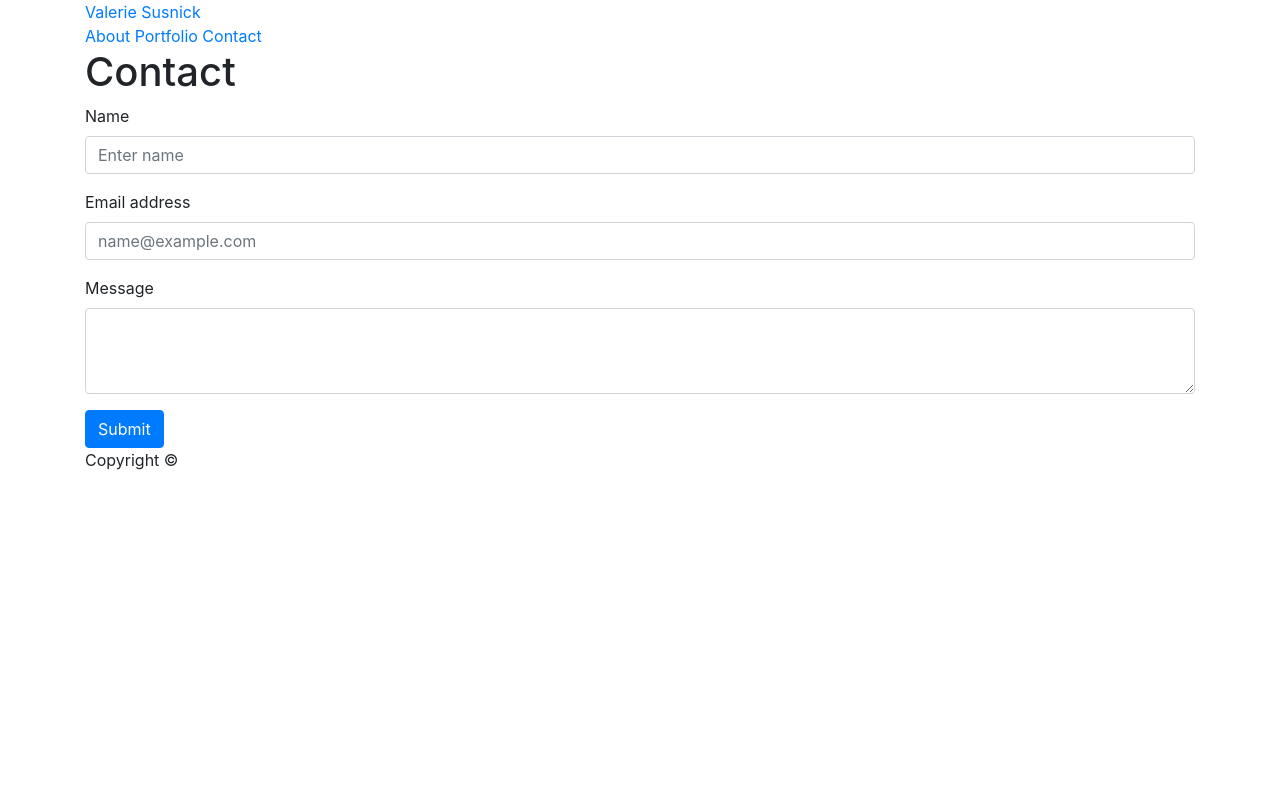
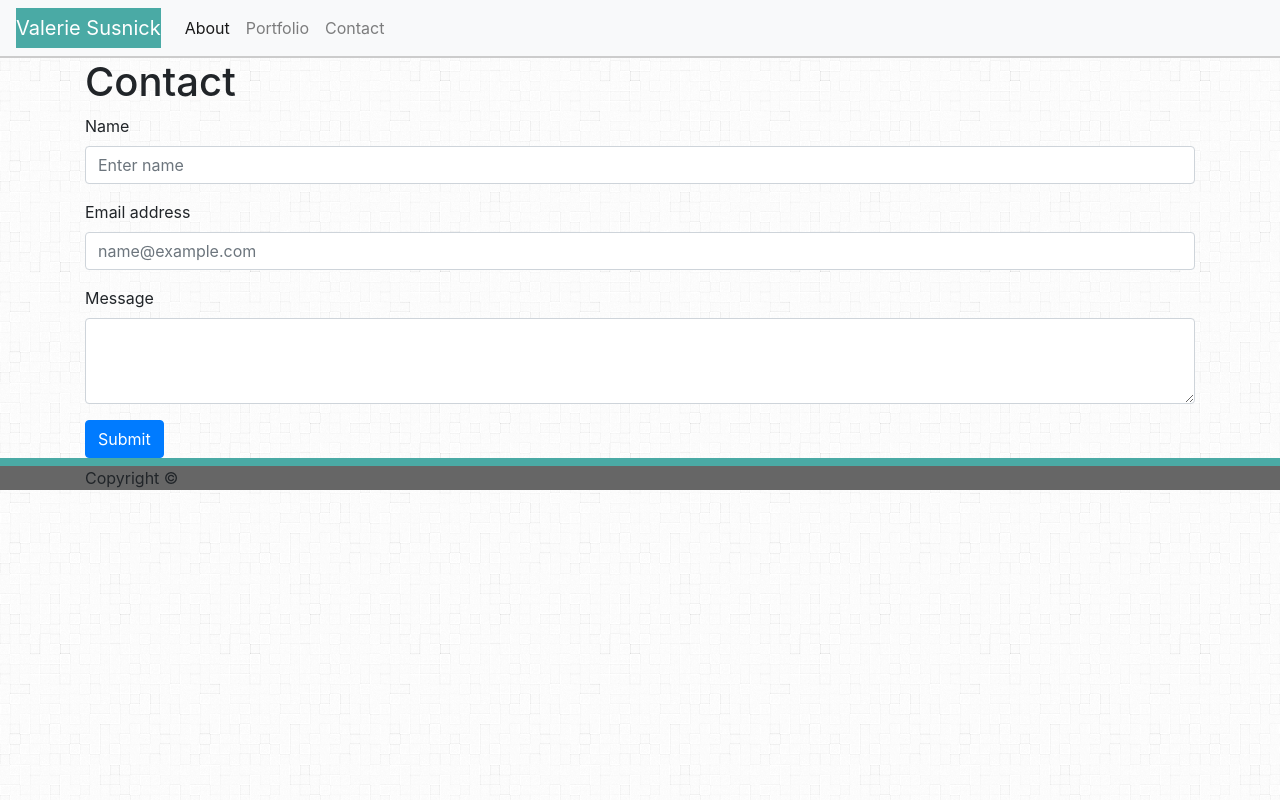
Before and after one commit to vs0018/Bootstrap-Portfolio, a plain HTML site: page contact.html in a window 1280 px wide. Drawn offline with nearby package versions, Linux system fonts and the light colour scheme.

Commit message:
add Bootstrap nav bar styling across pages

```diff
--- a/assets/css/style.css
+++ b/assets/css/style.css
@@ -6,8 +6,15 @@ body {
     box-sizing: border-box;
 }
 
-.container {
+#masthead {
+    color: #ffffff;
+    background: #ffffff;
+    border-bottom: 2px solid #cccccc;
+}
 
+#logo {
+    background: #4aaaa5;
+    color: #ffffff;
 }
 
 footer {
--- a/contact.html
+++ b/contact.html
@@ -5,17 +5,20 @@
     <title>Bootstrap Portfolio - Contact</title>
     <meta name="viewport" content="width=device-width, initial-scale=1">
     <link rel="stylesheet" href="https://stackpath.bootstrapcdn.com/bootstrap/4.1.3/css/bootstrap.min.css" integrity="sha384-MCw98/SFnGE8fJT3GXwEOngsV7Zt27NXFoaoApmYm81iuXoPkFOJwJ8ERdknLPMO" crossorigin="anonymous">
+    <link rel="stylesheet" type="text/css" media="screen" href="assets/css/style.css">
 </head>
 <body>
     <header id="masthead">
-        <div class="container">
-            <a href="index.html" id="logo">Valerie Susnick</a>
-                <nav>
-                    <a href="index.html">About</a>
-                    <a href="portfolio.html">Portfolio</a>
-                    <a href="contact.html">Contact</a>
-                </nav>
-        </div>
+        <nav class="navbar navbar-expand-lg navbar-light bg-light">
+            <a class="navbar-brand" href="index.html" id="logo">Valerie Susnick</a>
+            <div class="collapse navbar-collapse" id="navbarNavAltMarkup">
+                <div class="navbar-nav">
+                    <a class="nav-item nav-link active" href="index.html">About</a>
+                    <a class="nav-item nav-link" href="portfolio.html">Portfolio</a>
+                    <a class="nav-item nav-link" href="contact.html">Contact <span class="sr-only">(current)</span></a>
+                </div>
+            </div>
+        </nav>
     </header>
 
     <div id="main-container" class="container">
```
Also changed, not shown: index.html (+10 -8 lines), portfolio.html (+10 -7 lines).
